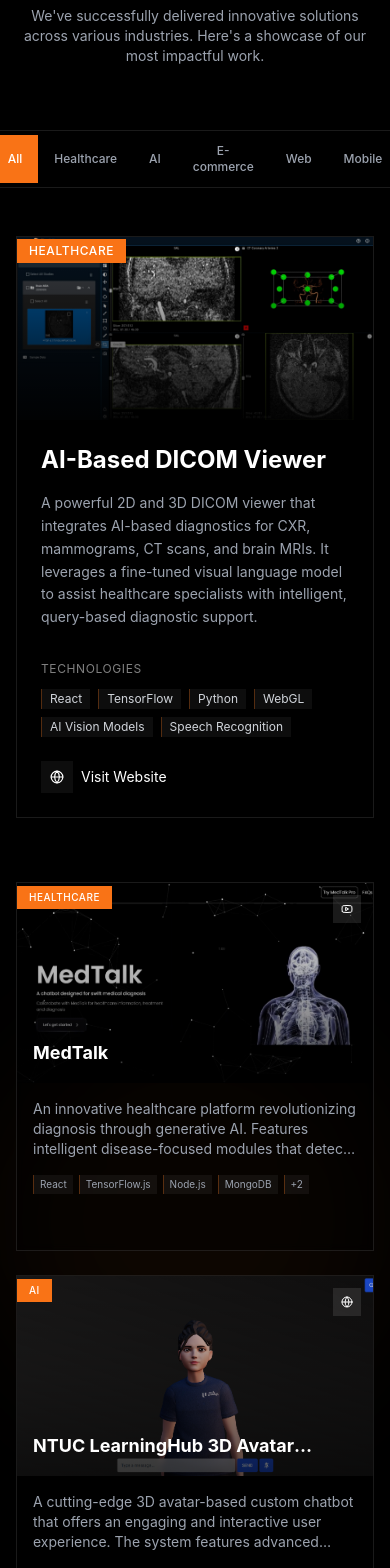
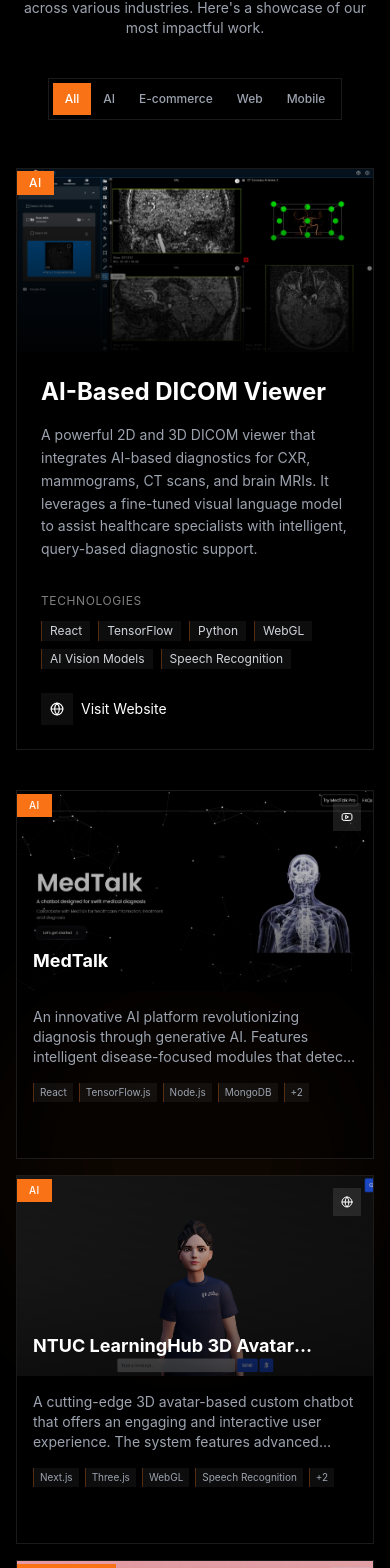
Before and after one commit to ahmadafzal007/sweaduc.live, a React (Vite) app: page / in a window 390 px wide. Shown: the part 6992-8560 px from the top of the page. Built offline with nearby package versions, Linux system fonts and the light colour scheme.

Commit message:
responsiveness improved

```diff
--- a/src/components/Projects.tsx
+++ b/src/components/Projects.tsx
@@ -125,7 +125,7 @@
             animate={{ opacity: isHovered ? 1 : 0 }}
             transition={{ duration: 0.3 }}
           >
-            <a href="#" className="inline-flex items-center text-xs text-orange-500 group/link">
+            <a href={url || videoUrl || "#"} target="_blank" rel="noopener noreferrer" className="inline-flex items-center text-xs text-orange-500 group/link">
               <span className="mr-2">View Project</span>
               <span className="w-5 h-5 flex items-center justify-center bg-orange-500/10 group-hover/link:bg-orange-500 group-hover/link:text-white transition-all duration-300">
                 <ArrowRight size={10} />
@@ -207,7 +207,7 @@
                 </div>
               )}
 
-              <div className="flex items-center gap-4 mt-4">
+              <div className="flex flex-wrap items-center gap-4 mt-4">
                 {url && (
                   <a
                     href={url}
@@ -249,22 +249,23 @@
   const [activeCategory, setActiveCategory] = useState("All")
   const [currentSlide, setCurrentSlide] = useState(0)
 
-  const categories = ["All", "Healthcare", "AI", "E-commerce", "Web", "Mobile"]
+  // Removed Healthcare category and added Mobile instead
+  const categories = ["All", "AI", "E-commerce", "Web", "Mobile"]
 
   const featuredProjects = [
     {
       image: "/projects/dcm thumbnail.jpg",
       title: "AI-Based DICOM Viewer",
       description: "A powerful 2D and 3D DICOM viewer that integrates AI-based diagnostics for CXR, mammograms, CT scans, and brain MRIs. It leverages a fine-tuned visual language model to assist healthcare specialists with intelligent, query-based diagnostic support.",
-      category: "Healthcare",
+      category: "AI", // Changed from Healthcare to AI
       url: "https://midl.comsats.edu.pk/",
       technologies: ["React", "TensorFlow", "Python", "WebGL", "AI Vision Models", "Speech Recognition"],
     },
     {
       image: "/projects/medtalk thumbnail.png",
       title: "MedTalk",
-      description: "An innovative healthcare platform revolutionizing diagnosis through generative AI. Features intelligent disease-focused modules that detect conditions related to lungs, kidneys, and heart using visual prompting with sophisticated image recognition to enhance analysis of X-rays, ECGs, and other medical scans.",
-      category: "Healthcare",
+      description: "An innovative AI platform revolutionizing diagnosis through generative AI. Features intelligent disease-focused modules that detect conditions related to lungs, kidneys, and heart using visual prompting with sophisticated image recognition to enhance analysis of X-rays, ECGs, and other medical scans.",
+      category: "AI", // Changed from Healthcare to AI
       videoUrl: "https://www.youtube.com/watch?v=ZIXDtovuW0o",
       technologies: ["React", "TensorFlow.js", "Node.js", "MongoDB", "AI/ML", "Computer Vision"],
     },
@@ -286,7 +287,7 @@
     },
     {
       image: "/projects/meta thumbnail.png",
-      title: "Meta Platform ",
+      title: "Meta Platform",
       description: "A feature-rich marketplace application built for an Australia-based client, enabling users to buy, sell, or rent properties, vehicles, electronics, and home décor. The platform supports in-app chat, advanced search and filtering, and admin-controlled ad featuring.",
       category: "E-commerce",
       url: "http://metaplatform.com.au/",
@@ -294,7 +295,7 @@
     },
     {
       image: "/projects/eft thumbnail.png",
-      title: "EFT Therapist ",
+      title: "EFT Therapist",
       description: "A Large Language Model (LLM)-powered Retrieval-Augmented Generation (RAG) application developed for a UK-based organization to support individuals coping with anxiety and depression. The chatbot guides users through emotional freedom techniques (tapping therapy).",
       category: "AI",
       url: "https://efttherapistai.vercel.app/",
@@ -316,14 +317,16 @@
       ? featuredProjects
       : featuredProjects.filter((project) => project.category === activeCategory)
 
-  // Pagination setup for grid view
-  const projectsPerPage = 6 // Increased to show more projects per page
-  const totalPages = Math.ceil((filteredFeaturedProjects.length - 1) / projectsPerPage) // Subtract 1 for featured project
+  // Dynamically adjust projects per page based on screen size
+  const projectsPerPage = 6
+  const totalPages = Math.max(1, Math.ceil((filteredFeaturedProjects.length - 1) / projectsPerPage)) // Subtract 1 for featured project
 
   // Get projects for current page, excluding the featured project
-  const currentPageProjects = filteredFeaturedProjects
-    .slice(1)
-    .slice(currentSlide * projectsPerPage, currentSlide * projectsPerPage + projectsPerPage)
+  const currentPageProjects = filteredFeaturedProjects.length > 1
+    ? filteredFeaturedProjects
+        .slice(1)
+        .slice(currentSlide * projectsPerPage, currentSlide * projectsPerPage + projectsPerPage)
+    : []
 
   const nextSlide = () => {
     if (currentSlide < totalPages - 1) {
@@ -342,15 +345,15 @@
   }
 
   return (
-    <section id="projects" className="py-20 md:py-32 relative overflow-hidden">
+    <section id="projects" className="py-16 md:py-24 lg:py-32 relative overflow-hidden">
       {/* Background Elements */}
       <div className="absolute inset-0 z-0">
         <div className="absolute top-1/3 left-0 w-96 h-96 rounded-full bg-orange-500/5 blur-3xl"></div>
         <div className="absolute bottom-0 right-1/3 w-64 h-64 rounded-full bg-orange-500/10 blur-3xl"></div>
       </div>
 
-      <div className="container mx-auto px-4 md:px-8 relative z-10">
-        <div className="max-w-3xl mx-auto text-center mb-16">
+      <div className="container mx-auto px-4 sm:px-6 md:px-8 relative z-10">
+        <div className="max-w-3xl mx-auto text-center mb-10 md:mb-16">
           <motion.div
             ref={ref}
             initial={{ opacity: 0, y: 20 }}
@@ -366,7 +369,7 @@
             initial={{ opacity: 0, y: 20 }}
             animate={isInView ? { opacity: 1, y: 0 } : { opacity: 0, y: 20 }}
             transition={{ duration: 0.5, delay: 0.1 }}
-            className="text-3xl md:text-4xl font-bold mb-6"
+            className="text-2xl md:text-3xl lg:text-4xl font-bold mb-4 md:mb-6"
           >
             Featured Projects
           </motion.h2>
@@ -381,8 +384,8 @@
           </motion.p>
         </div>
 
-        {/* Category Filter */}
-        <div className="flex justify-center mb-12">
+        {/* Category Filter - Scrollable on mobile */}
+        <div className="flex justify-center mb-10 md:mb-12 overflow-x-auto pb-2 hide-scrollbar">
           <motion.div
             className="inline-flex bg-black/40 backdrop-blur-sm border border-white/10 p-1"
             initial={{ opacity: 0, y: 20 }}
@@ -396,7 +399,7 @@
                   setActiveCategory(category)
                   setCurrentSlide(0)
                 }}
-                className={`px-4 py-2 text-xs font-medium transition-all duration-300 ${
+                className={`px-3 sm:px-4 py-2 text-xs whitespace-nowrap font-medium transition-all duration-300 ${
                   activeCategory === category ? "bg-orange-500 text-white" : "text-gray-400 hover:text-white"
                 }`}
               >
@@ -412,7 +415,7 @@
             initial={{ opacity: 0, y: 20 }}
             animate={isInView ? { opacity: 1, y: 0 } : { opacity: 0, y: 20 }}
             transition={{ duration: 0.5, delay: 0.4 }}
-            className="mb-16"
+            className="mb-10 md:mb-16"
           >
             <FeaturedProject
               image={filteredFeaturedProjects[0].image}
@@ -429,7 +432,7 @@
 
         {/* Project Grid - Show remaining projects in a grid */}
         {filteredFeaturedProjects.length > 1 && (
-          <div className="relative mb-16">
+          <div className="relative mb-12 md:mb-16">
             <AnimatePresence mode="wait">
               <motion.div
                 key={currentSlide}
@@ -437,7 +440,7 @@
                 animate={{ opacity: 1 }}
                 exit={{ opacity: 0 }}
                 transition={{ duration: 0.5 }}
-                className="grid grid-cols-1 md:grid-cols-2 lg:grid-cols-3 gap-6"
+                className="grid grid-cols-1 sm:grid-cols-2 lg:grid-cols-3 gap-4 md:gap-6"
               >
                 {currentPageProjects.map((project, index) => (
                   <Project
@@ -456,13 +459,13 @@
             </AnimatePresence>
 
             {totalPages > 1 && (
-              <div className="flex justify-center mt-12 gap-6">
+              <div className="flex justify-center mt-10 md:mt-12 gap-4 md:gap-6">
                 <button
                   onClick={prevSlide}
-                  className="w-10 h-10 border border-white/10 flex items-center justify-center hover:border-orange-500/50 hover:text-orange-500 transition-colors"
+                  className="w-8 h-8 md:w-10 md:h-10 border border-white/10 flex items-center justify-center hover:border-orange-500/50 hover:text-orange-500 transition-colors"
                   aria-label="Previous page"
                 >
-                  <ChevronLeft size={18} />
+                  <ChevronLeft size={16} className="md:size-18" />
                 </button>
 
                 <div className="flex items-center gap-2">
@@ -480,10 +483,10 @@
 
                 <button
                   onClick={nextSlide}
-                  className="w-10 h-10 border border-white/10 flex items-center justify-center hover:border-orange-500/50 hover:text-orange-500 transition-colors"
+                  className="w-8 h-8 md:w-10 md:h-10 border border-white/10 flex items-center justify-center hover:border-orange-500/50 hover:text-orange-500 transition-colors"
                   aria-label="Next page"
                 >
-                  <ChevronRight size={18} />
+                  <ChevronRight size={16} className="md:size-18" />
                 </button>
               </div>
             )}
@@ -491,10 +494,10 @@
         )}
 
         {/* Call to Action */}
-        <div className="flex justify-center mt-16">
+        <div className="flex justify-center mt-10 md:mt-16">
           <a
             href="#contact"
-            className="group relative overflow-hidden px-8 py-3 bg-black border border-orange-500/30 hover:border-orange-500 text-white font-medium transition-all duration-300"
+            className="group relative overflow-hidden px-6 sm:px-8 py-3 bg-black border border-orange-500/30 hover:border-orange-500 text-white font-medium transition-all duration-300 text-sm md:text-base"
           >
             <span className="relative z-10 flex items-center gap-2">
               Start Your Project
@@ -514,6 +517,17 @@
           </a>
         </div>
       </div>
+
+      {/* CSS for hiding scrollbar but allowing scroll */}
+      <style>{`
+        .hide-scrollbar {
+          -ms-overflow-style: none;  /* IE and Edge */
+          scrollbar-width: none;  /* Firefox */
+        }
+        .hide-scrollbar::-webkit-scrollbar {
+          display: none;  /* Chrome, Safari, Opera */
+        }
+      `}</style>
     </section>
   )
 }
```
